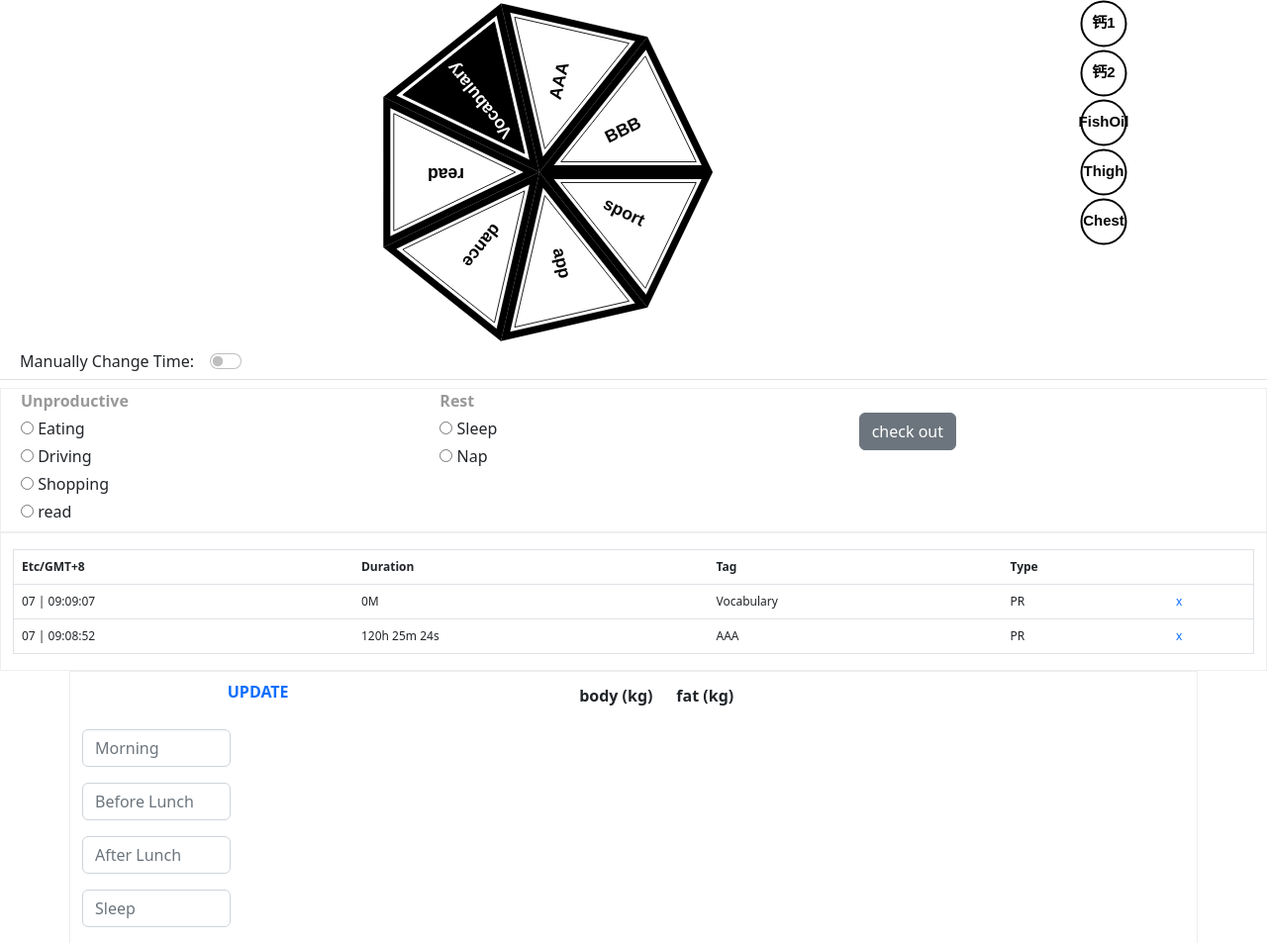
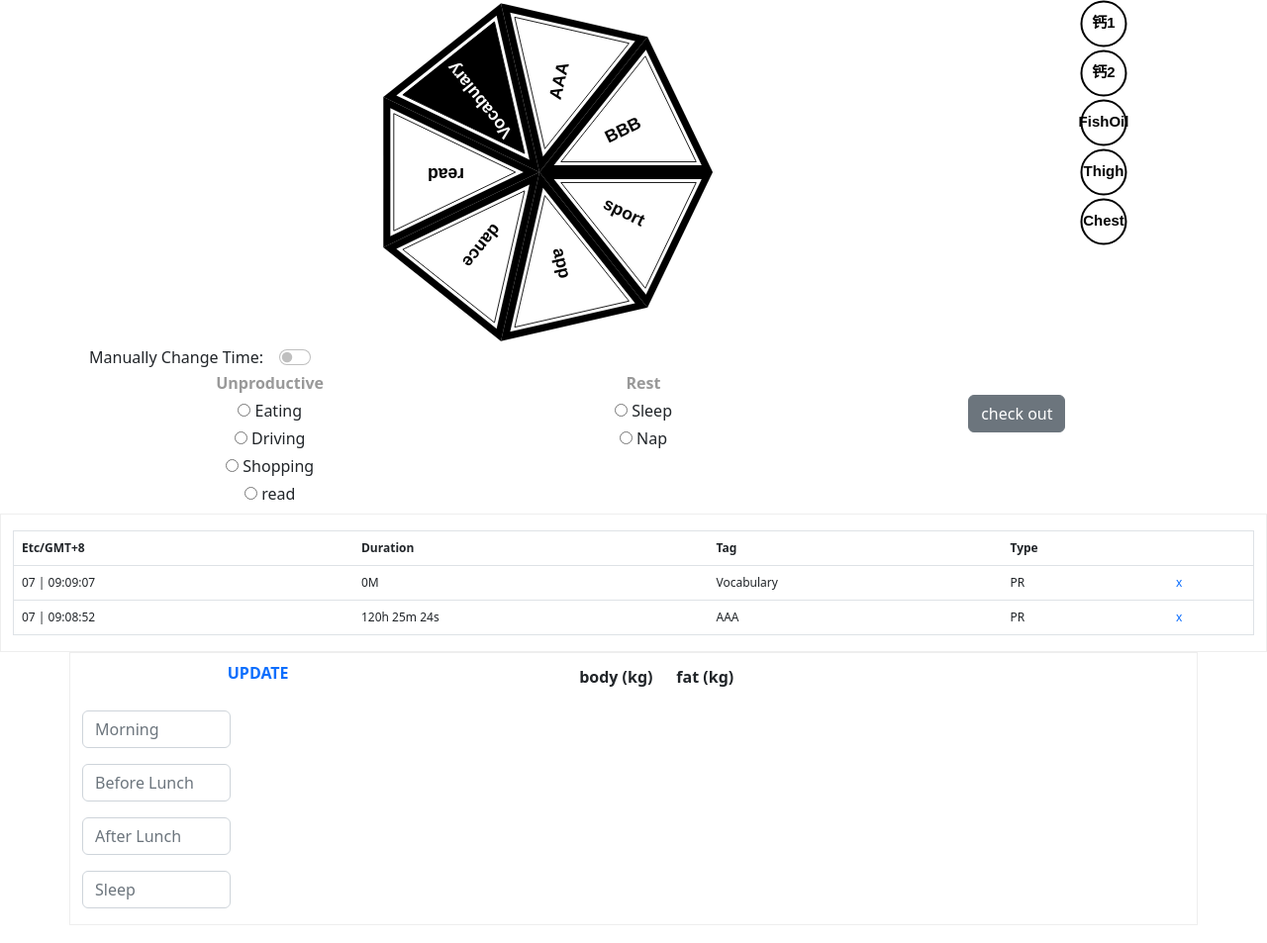
Before and after one commit to tox-jia/ecom2, a Django app: page /time_sys/ in a window 1280 px wide. Shown: the part 113-1066 px from the top of the page at 99% size. Run offline with Django 5.2, Linux system fonts and the light colour scheme; a user stored in the database is signed in; data comes from the database, SQL or seed files in the repository; both versions use the stored data as it was after the commit; lists and menus that the app fills with data are empty; some libraries are stand-ins or nearby versions.

Commit message:
checkout fix

```diff
--- a/time_sys/templates/time/time_checkout.html
+++ b/time_sys/templates/time/time_checkout.html
@@ -34,12 +34,13 @@
 </style>
 
 
+
+
+<div class="container text-center">
 <form method="POST" class="form-register">
 {% csrf_token %}
 <input type="hidden" name="form_type" value="checkout">
 <input type="hidden" name="time_tag" id="time_tag_input" value="">
-
-<div class="container text-center">
     <div class="row">
         <!-- -------------------------------------- -->
         <!-- Polygon -->
@@ -114,14 +115,10 @@
         </div>
         <!-- END---------------------------------- -->
     </div>
-</div>
-
-
 
     <!-- ------------------------------------- -->
     <!-- Switch -->
     <!-- ------------------------------------- -->
-<div class="container-fluid text-center border-bottom mt-1 pb-1 mb-2" >
     <div class="row" >
         <div class="col-12 text-center">
             <div class="ms-2" style="float:left;">Manually Change Time:</div>
@@ -147,13 +144,12 @@
         </div>
         {% endtimezone %}
     </div>
-</div>
     <!-- END -------------------------------- -->
+
 
     <!-- ------------------------------------- -->
     <!-- Checkout -->
     <!-- ------------------------------------- -->
-<div class="container-fluid b" style="display:1;">
     <div class="row ps-2" style="font-weight:bold;color:#999">
         <div class="col-4 pe-0 title_time">Unproductive</div>
         <div class="col-4 pe-0 title_time">Rest</div>
@@ -184,9 +180,9 @@
             <button type="submit" class="btn btn-secondary mb-3">check out</button>
         </div>
     </div>
+    <!-- END -------------------------------- -->
+</form>
 </div>
-<!-- END -------------------------------- -->
-
 
 
 <!-- -------------------------------------- -->
@@ -235,8 +231,6 @@
 </div>
 
 
-
-
 <!-- -------------------------------------- -->
 <!-- Medicine Form -->
 <!-- -------------------------------------- -->
@@ -245,9 +239,6 @@
     <input type="hidden" name="form_type" value="medicine">
     <input type="hidden" id="med_name_input" name="med_name" value="">
 </form>
-
-
-
 
 
 <!-- -------------------------------------- -->
@@ -303,14 +294,6 @@
 </div>
 
 
-
-
-
-
-
-
-
-
 <script type="text/javascript">
 // -------------------------------------
 // Switch
@@ -336,7 +319,6 @@ function submitTag(tagValue) {
   input.form.submit();
 }
 
-
 const activeTags = {{ today_tags|safe }};  // Already passed from Django
 const tagToId = {{ tag_to_id|safe }};      // Example: { "french": 1, "dance": 2, ... }
 
@@ -348,7 +330,6 @@ activeTags.forEach(tag => {
       document.getElementById(`text${id}`)?.classList.add('white-text');
     }
 });
-
 
 
 // -------------------------------------
```
Also changed, not shown: db.sqlite3. Lines whose indentation alone changed are shown as unchanged.
